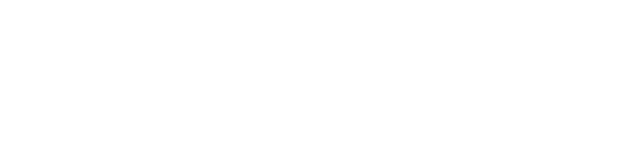
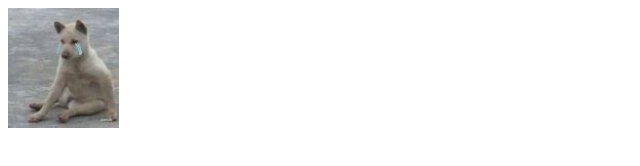
Before and after one commit to liulx22/zhuiyun, a plain HTML site: page CloudManor/index.html in a window 1280 px wide. Shown: the whole page, without its empty margins (0-640 px from the left). Drawn offline with Linux system fonts and the light colour scheme.

Commit message:
图片demo

```diff
--- a/CloudManor/index.html
+++ b/CloudManor/index.html
@@ -14,6 +14,6 @@
     </script>
 </head>
 <body>
-
+	<img src="../Picture/GlobalPicture/1.jpg" />
 </body>
 </html>
```
Also changed, not shown: Picture/GlobalPicture/1.jpg (added).
